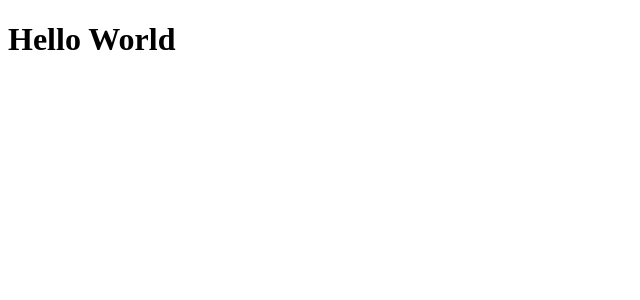
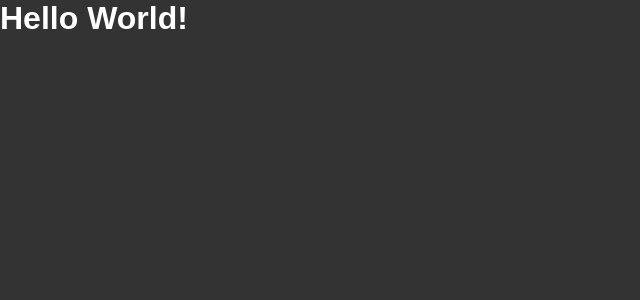
Before and after one commit to tondinizr/Ignite-React-2021-modulo01, a React app: page / in a window 1280 px wide. Shown: the top 300 px of the page, without its empty margins (0-640 px from the left). Built offline with nearby package versions, Linux system fonts and the light colour scheme.

Commit message:
Final Configs

```diff
--- a/public/index.html
+++ b/public/index.html
@@ -8,7 +8,5 @@
 </head>
 <body>
     <div id="root"></div>
-
-    <script src="../dist/bundle.js"></script>
 </body>
 </html>
--- a/src/App.jsx
+++ b/src/App.jsx
@@ -1,3 +1,5 @@
+import './styles/global.scss'
+
 export function App() {
-    return <h1>Hello World</h1>
+    return <h1>Hello World!</h1>
 }
--- a/src/index.jsx
+++ b/src/index.jsx
@@ -1,4 +1,6 @@
-import { render } from "react-dom";
+import { createRoot } from 'react-dom/client';
 import { App } from './App'
 
-render(<App/>, document.getElementById('root'));
+const container = document.getElementById('root');
+const root = createRoot(container);
+root.render(<App tab="home" />);
--- /dev/null
+++ b/src/styles/global.scss
@@ -0,0 +1,11 @@
+* {
+    margin: 0;
+    padding: 0;
+    box-sizing: border-box;
+}
+
+body {
+    font-family: Arial, Helvetica, sans-serif;
+    background: #333;
+    color: #fff;
+}
--- a/webpack.config.js
+++ b/webpack.config.js
@@ -1,6 +1,10 @@
 const path = require('path');
+const htmlWebpackPlugin = require('html-webpack-plugin');
+const isDevelopment = process.env.NODE_ENV !== 'production';
+
 module.exports = {
     mode: 'development',
+    devtool: isDevelopment? 'eval-source-map' : 'source-map',
     entry: path.resolve(__dirname, 'src', 'index.jsx'),
     output: {
         path: path.resolve(__dirname, 'dist'),
@@ -9,6 +13,14 @@ module.exports = {
     resolve: {
         extensions: ['.js', '.jsx']
     },
+    devServer: {
+        static: path.resolve(__dirname, 'public'),
+    },
+    plugins: [
+        new htmlWebpackPlugin({
+            template : path.resolve(__dirname, 'public', 'index.html'),
+        })
+    ],
     module: {
         rules: [
             {
@@ -16,6 +28,11 @@ module.exports = {
                 exclude: /node_modules/,
                 use: 'babel-loader'
             },
+            {
+                test: /\.scss$/,
+                exclude: /node_modules/,
+                use: ['style-loader', 'css-loader', 'sass-loader']
+            },
         ],
     },
 };
```
Also changed, not shown: package.json (+10 -0 lines), 1 other file (tests, documents, lock files or other folders).
